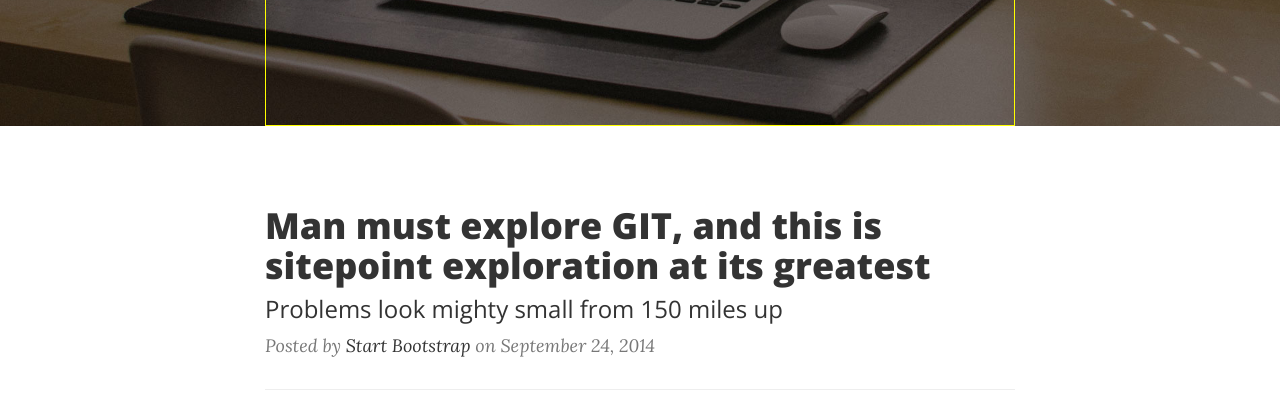
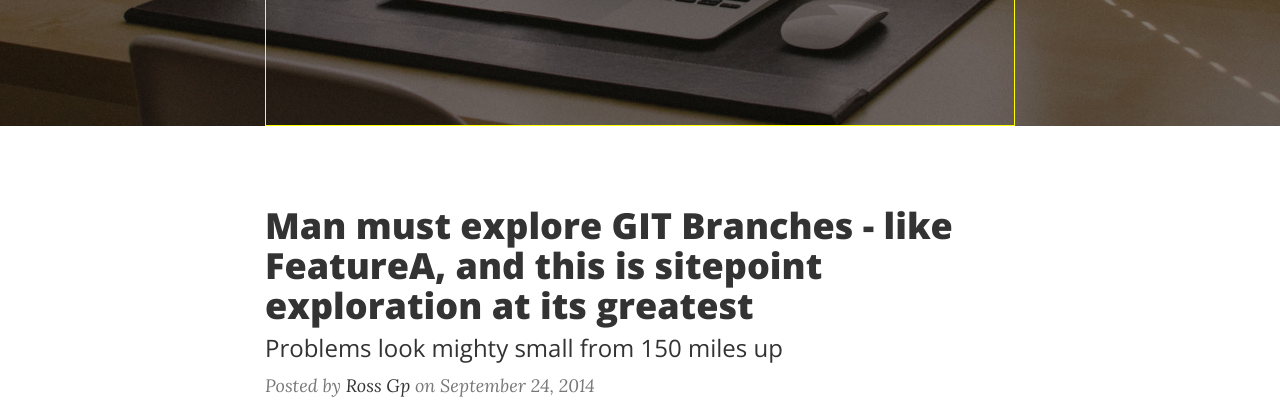
Before and after one commit to RoZZaH/learnable, a website: page index.html in a window 1280 px wide. Shown: the part 324-741 px from the top of the page. Drawn offline with nearby package versions, Linux system fonts and the light colour scheme.

Commit message:
Initial Commit on FeatureA

```diff
--- a/index.html
+++ b/index.html
@@ -90,13 +90,13 @@
                 <div class="post-preview">
                     <a href="post.html">
                         <h2 class="post-title">
-                            Man must explore GIT, and this is sitepoint exploration at its greatest
+                            Man must explore GIT Branches - like FeatureA, and this is sitepoint exploration at its greatest
                         </h2>
                         <h3 class="post-subtitle">
                             Problems look mighty small from 150 miles up
                         </h3>
                     </a>
-                    <p class="post-meta">Posted by <a href="#">Start Bootstrap</a> on September 24, 2014</p>
+                    <p class="post-meta">Posted by <a href="#">Ross Gp</a> on September 24, 2014</p>
                 </div>
                 <hr>
                 <div class="post-preview">
```
